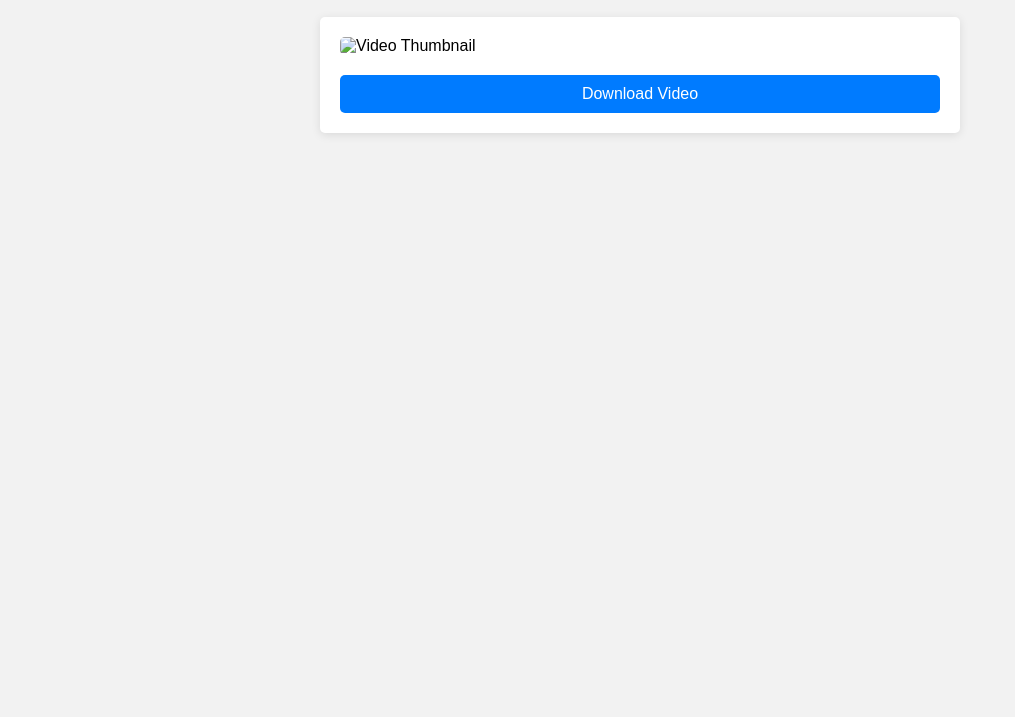
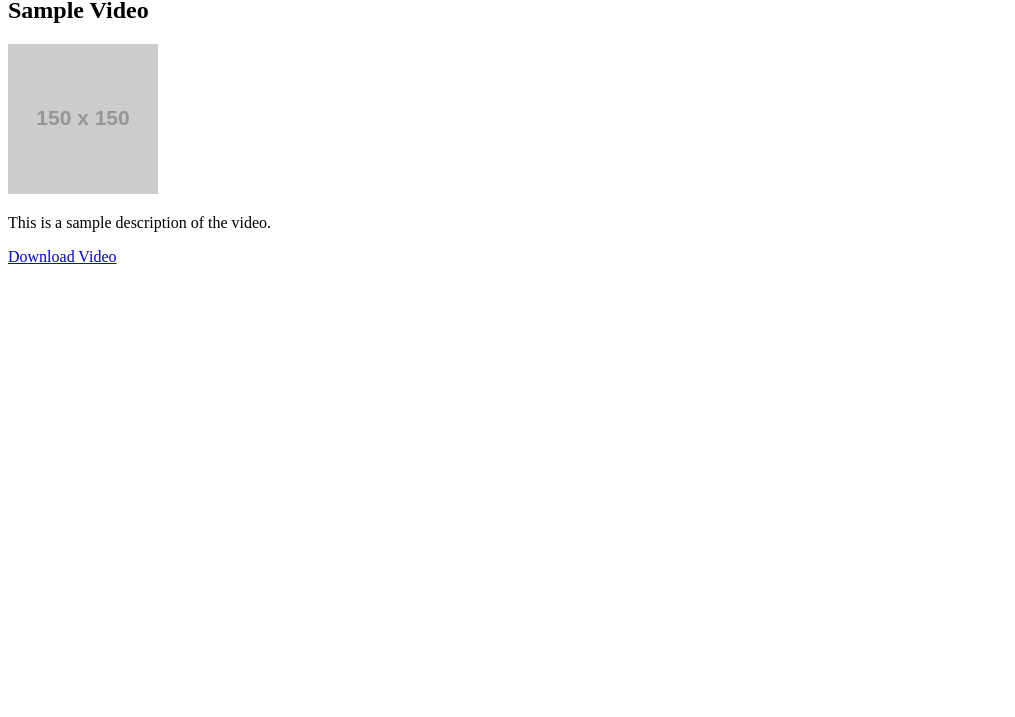
Before and after one commit to aaluh/download, a website: page public/index.html in a window 1280 px wide. Shown: the part 83-800 px from the top of the page, without its empty margins (0-1015 px from the left). Drawn offline with Linux system fonts and the light colour scheme; no server answers; placeholder pictures from the web are drawn by us.

```diff
--- a/public/index.html
+++ b/public/index.html
@@ -4,74 +4,36 @@
     <meta charset="UTF-8">
     <meta name="viewport" content="width=device-width, initial-scale=1.0">
     <title>Video Downloader</title>
-    <style>
-        body {
-            font-family: Arial, sans-serif;
-            background-color: #f2f2f2;
-            margin: 0;
-            padding: 20px;
-        }
-        h1 {
-            text-align: center;
-            color: #333;
-        }
-        .video-container {
-            background: white;
-            padding: 20px;
-            border-radius: 5px;
-            box-shadow: 0 2px 10px rgba(0, 0, 0, 0.1);
-            margin: 0 auto;
-            max-width: 600px;
-        }
-        #thumbnail {
-            width: 100%;
-            border-radius: 5px;
-        }
-        #video-title {
-            font-size: 24px;
-            margin: 10px 0;
-        }
-        #video-description {
-            font-size: 16px;
-            color: #666;
-        }
-        #download-btn {
-            display: block;
-            text-align: center;
-            margin-top: 20px;
-            padding: 10px 15px;
-            background-color: #007bff;
-            color: white;
-            border: none;
-            border-radius: 5px;
-            cursor: pointer;
-            text-decoration: none;
-        }
-        #download-btn:hover {
-            background-color: #0056b3;
-        }
-    </style>
 </head>
 <body>
-    <h1>Social Media Video Downloader</h1>
-    <div class="video-container">
-        <img id="thumbnail" src="" alt="Video Thumbnail">
-        <div id="video-title"></div>
-        <div id="video-description"></div>
-        <a id="download-btn" href="#" download>Download Video</a>
+    <h1>Video Downloader</h1>
+    <div id="videoInfo">
+        <h2 id="videoTitle">Video Title</h2>
+        <img id="videoThumbnail" src="" alt="Video Thumbnail" style="max-width: 100%;" />
+        <p id="videoDescription">Video Description</p>
+        <a id="downloadLink" href="" download>Download Video</a>
     </div>
+
     <script>
-        const videoId = 'YOUR_VIDEO_ID'; // Example video ID
-        fetch(`https://api.example.com/video/${videoId}`)
-            .then(response => response.json())
-            .then(data => {
-                document.getElementById('thumbnail').src = data.thumbnail;
-                document.getElementById('video-title').innerText = data.title;
-                document.getElementById('video-description').innerText = data.description;
-                document.getElementById('download-btn').href = data.downloadUrl;
-                document.getElementById('download-btn').download = data.filename;
-            })
-            .catch(error => console.error('Error fetching video data:', error));
+        function fetchVideoInfo(videoUrl) {
+            // Simulated API response for video information
+            const videoData = {
+                title: 'Sample Video',
+                thumbnail: 'https://via.placeholder.com/150',
+                description: 'This is a sample description of the video.',
+                filename: 'sample_video.mp4'
+            };
+
+            // Update the DOM with video information
+            document.getElementById('videoTitle').innerText = videoData.title;
+            document.getElementById('videoThumbnail').src = videoData.thumbnail;
+            document.getElementById('videoDescription').innerText = videoData.description;
+            document.getElementById('downloadLink').href = videoUrl;
+            document.getElementById('downloadLink').download = videoData.filename;
+        }
+
+        // Example usage
+        fetchVideoInfo('http://example.com/video.mp4');
     </script>
 </body>
 </html>
```
